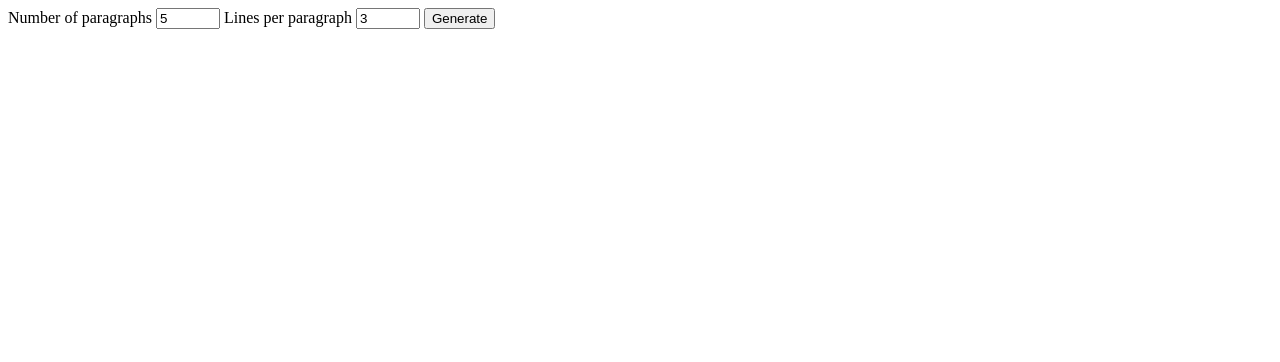
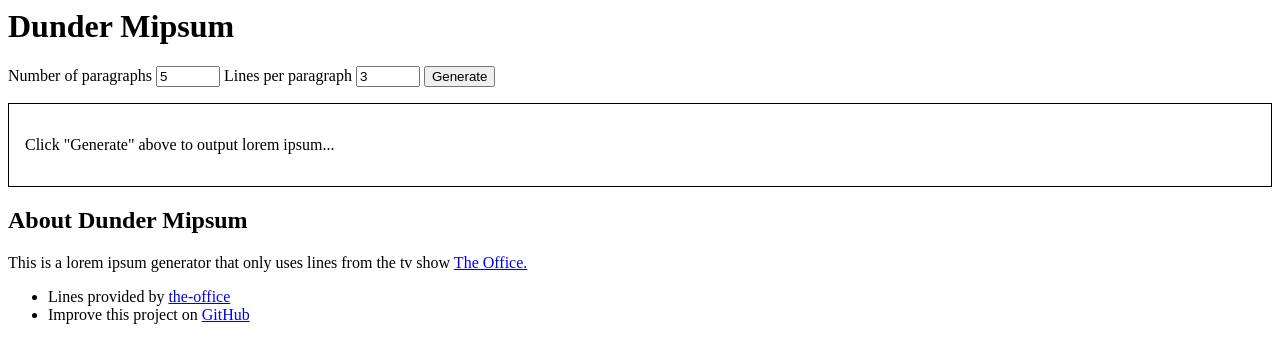
Before and after one commit to RyanBerliner/the-office-lorem-ipsum, a website with bundled scripts: page index.html in a window 1280 px wide. Built offline with nearby package versions, Linux system fonts and the light colour scheme.

Commit message:
add some more information to the site

```diff
--- a/index.html
+++ b/index.html
@@ -3,6 +3,7 @@
     <title>The Office Lorem Ipsum</title>
   </head>
   <body>
+    <h1>Dunder Mipsum</h1>
     <form>
       <label>Number of paragraphs
         <input type="number" value="5" min="1" max="100" name="paragraphs" required />
@@ -12,7 +13,19 @@
       </label>
       <button>Generate</button>
     </form>
-    <div id="output"></div>
+    <div id="output" style="border: 1px solid; padding: 1rem;">
+      <p>Click "Generate" above to output lorem ipsum...</p>
+    </div>
+    <h2>About Dunder Mipsum</h2>
+    <p>This is a lorem ipsum generator that only uses lines from the tv show <a href="https://en.wikipedia.org/wiki/The_Office_(American_TV_series)" target="_blank" rel="noopener noreferrer">The Office.</a>
+    <ul>
+      <li>
+        Lines provided by <a href="https://www.npmjs.com/package/the-office" target="_blank" rel="noopener noreferrer">the-office</a>
+      </li>
+      <li>
+        Improve this project on <a href="https://github.com/RyanBerliner/the-office-lorem-ipsum" target="_blank" rel="noopener noreferrer">GitHub</a>
+      </li>
+    </ul>
     <script async defer src="script.dist.js"></script>
   </body>
 </html>
```
